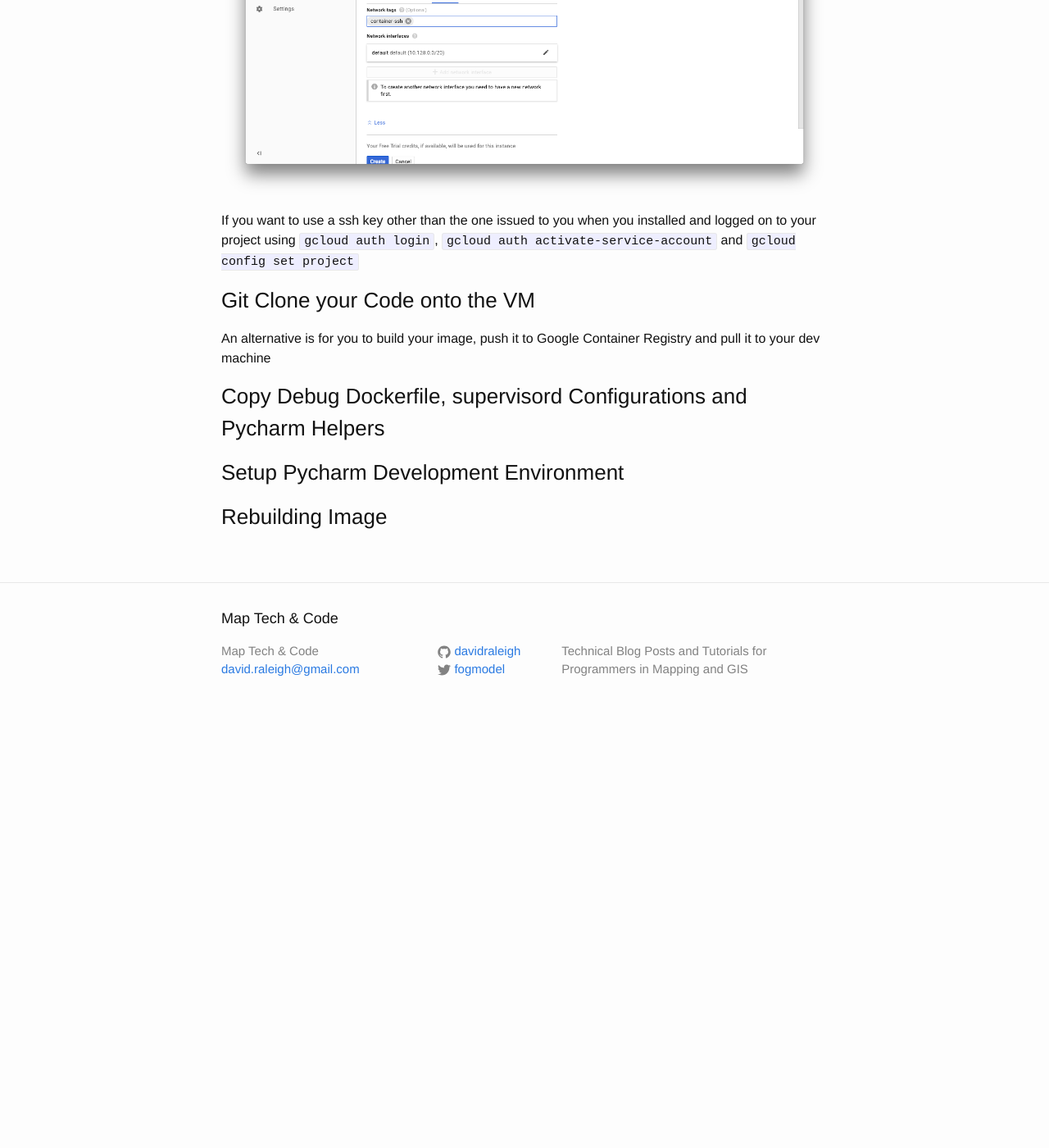
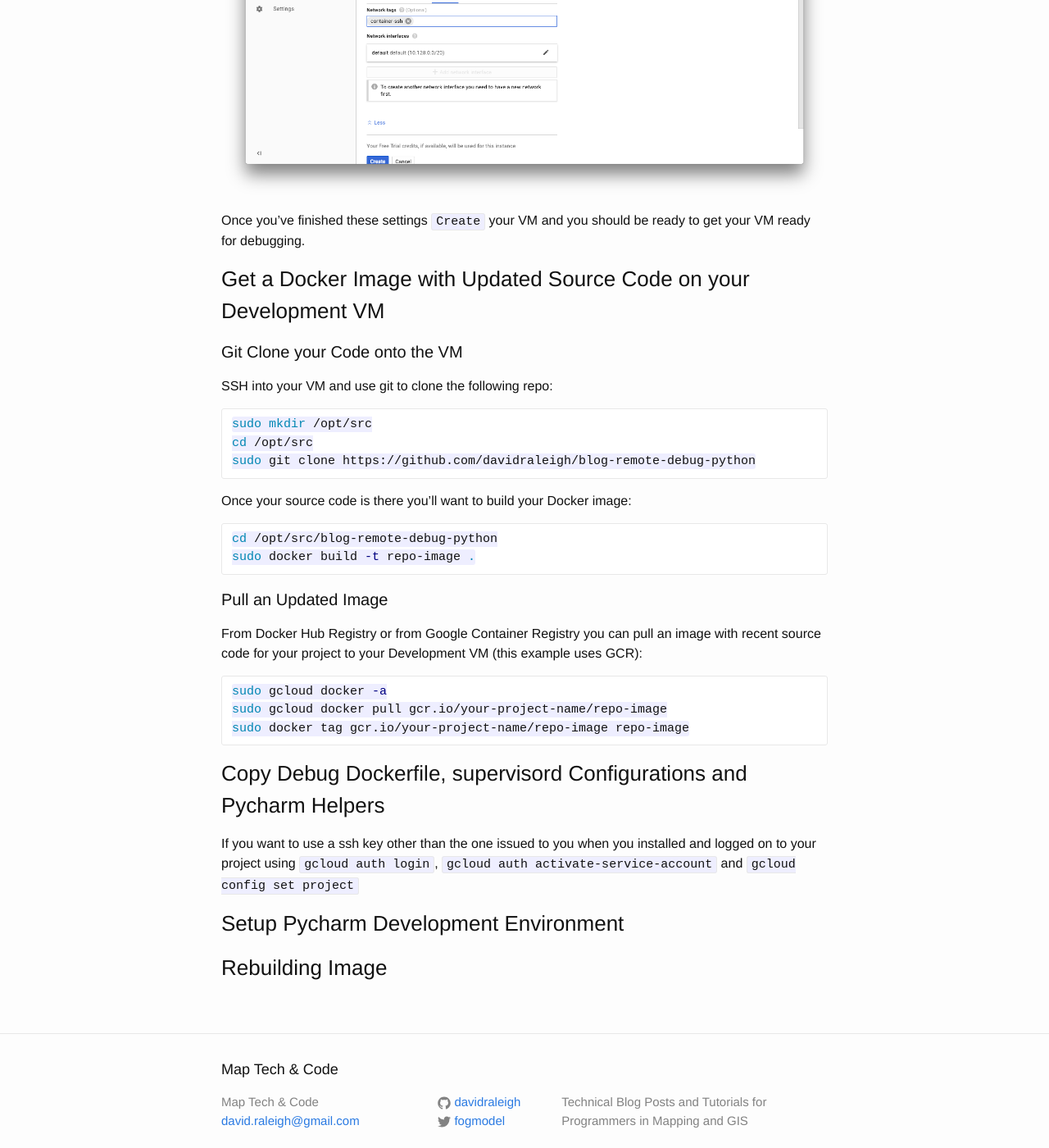
Before and after one commit to davidraleigh/davidraleigh.github.io, a Jekyll site: the page built from _posts/2017-06-27-Debug-Remote-Docker-Container-PyCharm.md, in a window 1280 px wide and 1400 px high, scrolled down 3166 px. Shown: the whole window at 82% size. Built offline with Jekyll 4.4.1, drawn with Linux system fonts in a browser that asks for light colours; our own code applies the rules of GitHub Pages for plain Markdown files; comment, search, counter and statistics services are not loaded; before the commit the page ends 4054 px from its top, so only the background shows below that.

Commit message:
Update 2017-06-27-Debug-Remote-Docker-Container-PyCharm.md

````diff
--- a/_posts/2017-06-27-Debug-Remote-Docker-Container-PyCharm.md
+++ b/_posts/2017-06-27-Debug-Remote-Docker-Container-PyCharm.md
@@ -23,12 +23,35 @@ Under the `Firewall` section of your instance creation dialog select the `Allow
 
 ![Network Tags](https://github.com/davidraleigh/davidraleigh.github.io/blob/master/assets/pycharm-remote-debug/network-tags.png)
 
-If you want to use a ssh key other than the one issued to you when you installed and logged on to your project using `gcloud auth login`, `gcloud auth activate-service-account` and `gcloud config set project`
+Once you've finished these settings `Create` your VM and you should be ready to get your VM ready for debugging.
 
-### Git Clone your Code onto the VM
-An alternative is for you to build your image, push it to Google Container Registry and pull it to your dev machine
+### Get a Docker Image with Updated Source Code on your Development VM
+
+#### Git Clone your Code onto the VM
+SSH into your VM and use git to clone the following repo:
+```bash
+sudo mkdir /opt/src
+cd /opt/src
+sudo git clone https://github.com/davidraleigh/blog-remote-debug-python
+```
+
+Once your source code is there you'll want to build your Docker image:
+```bash
+cd /opt/src/blog-remote-debug-python
+sudo docker build -t repo-image .
+```
+
+#### Pull an Updated Image
+From Docker Hub Registry or from Google Container Registry you can pull an image with recent source code for your project to your Development VM (this example uses GCR):
+```bash
+sudo gcloud docker -a
+sudo gcloud docker pull gcr.io/your-project-name/repo-image
+sudo docker tag gcr.io/your-project-name/repo-image repo-image
+```
 
 ### Copy Debug Dockerfile, supervisord Configurations and Pycharm Helpers
+
+If you want to use a ssh key other than the one issued to you when you installed and logged on to your project using `gcloud auth login`, `gcloud auth activate-service-account` and `gcloud config set project`
 
 
 ### Setup Pycharm Development Environment
````
